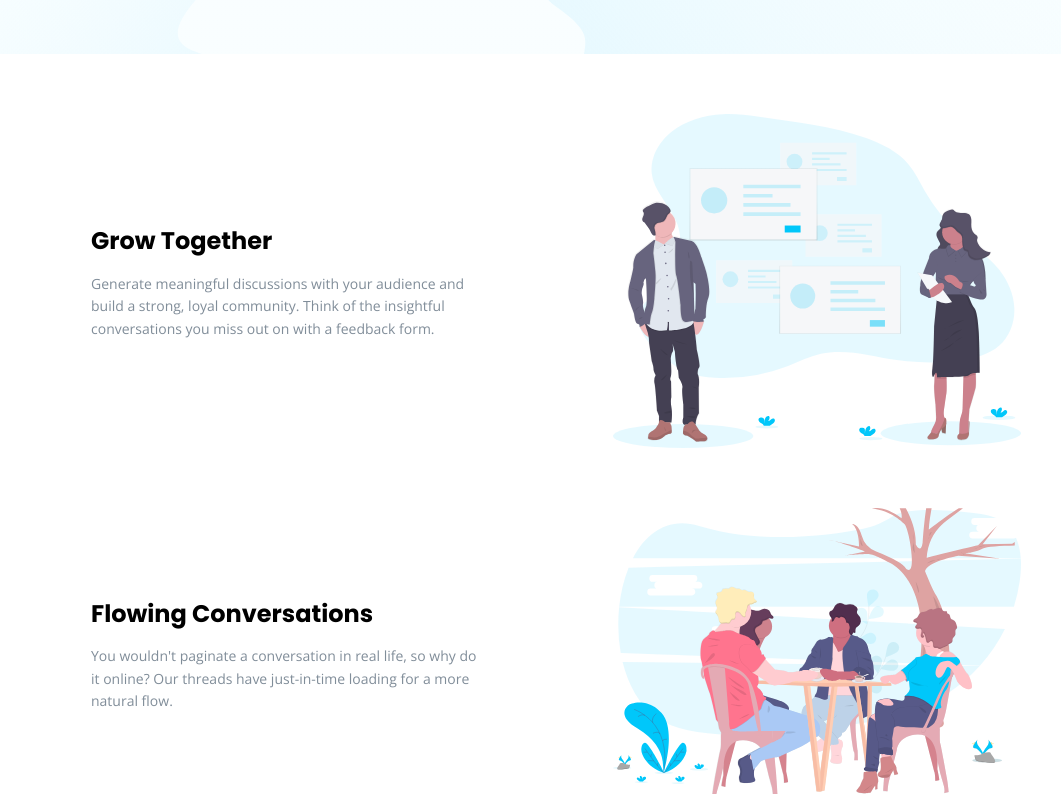
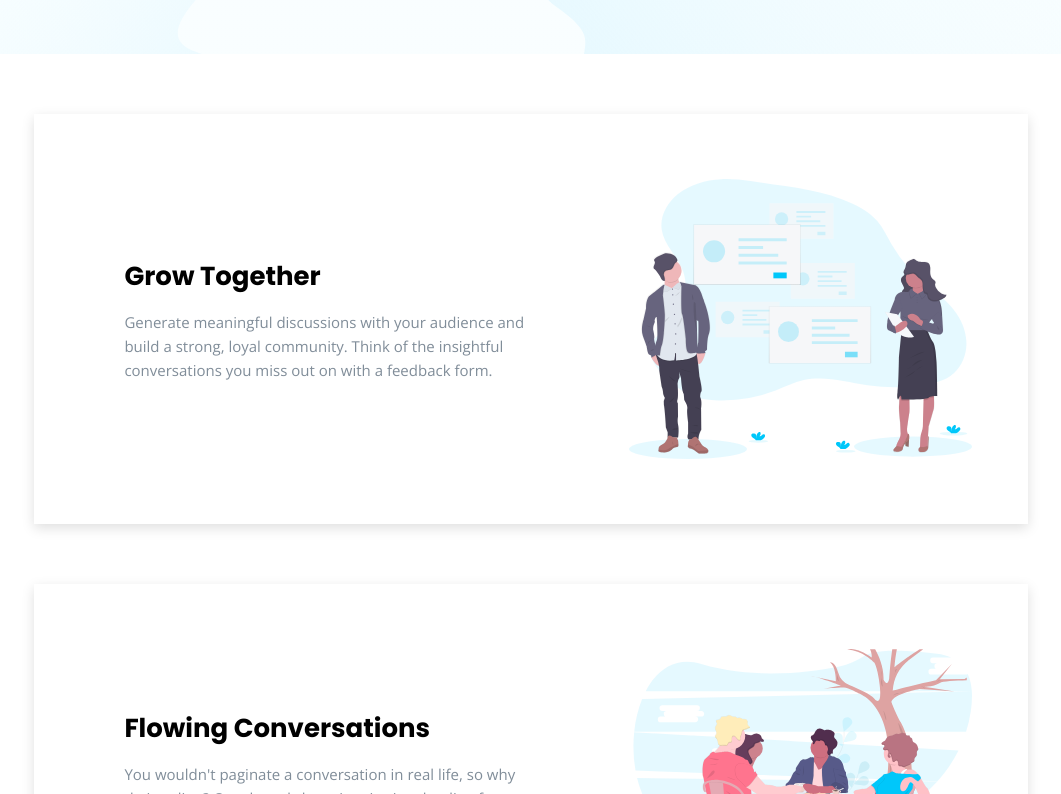
Before and after one commit to stormrageqb/Huddle, a React (Vite) app: page / in a window 1280 px wide. Shown: the part 746-1540 px from the top of the page, without its empty margins (109-1170 px from the left). Built offline with nearby package versions, Linux system fonts and the light colour scheme.

Commit message:
Adjust positioning and spacing of elements within the Features section

```diff
--- a/src/components/Feature.jsx
+++ b/src/components/Feature.jsx
@@ -8,16 +8,16 @@ const StyledFeatureText = styled.div`
   gap: 1.2rem;
   justify-content: center;
   grid-column: 1 / 7;
-  padding: 0 5rem;
+  padding: 0 0 0 5rem;
   & h2 {
     font-family: ${({ theme }) => theme.font.headings};
     color: #000;
-    font-size: 2.4rem;
+    font-size: 2.6rem;
   }
 
   & p {
     font-family: ${({ theme }) => theme.font.bodyCTA};
-    font-size: 1.4rem;
+    font-size: 1.5rem;
     color: ${({ theme }) => theme.color.paragraphCard};
   }
 `;
@@ -28,6 +28,7 @@ const StyledFeatureImage = styled.img`
   object-fit: cover;
   display: block;
   grid-column: 8 / -1;
+  padding: 2rem;
 `;
 const Feature = () => {
   const featureList = cardData.map((feature) => (
--- a/src/components/styles/Feature.styled.jsx
+++ b/src/components/styles/Feature.styled.jsx
@@ -3,4 +3,6 @@ import styled from "styled-components";
 export const StyledFeature = styled.div`
   display: grid;
   grid-template-columns: repeat(12, 1fr);
+  box-shadow: rgba(0, 0, 0, 0.13) 0px 0.4rem 1.2rem;
+  padding: 4.5rem 3.6rem 4.5rem 4rem;
 `;
```
